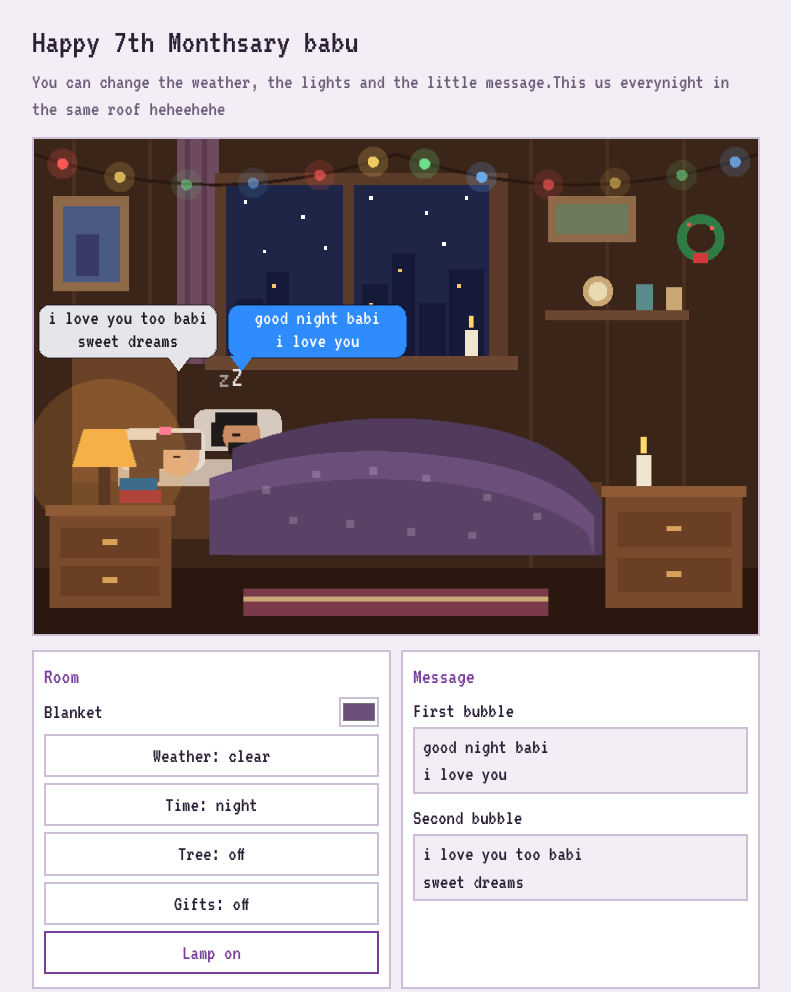
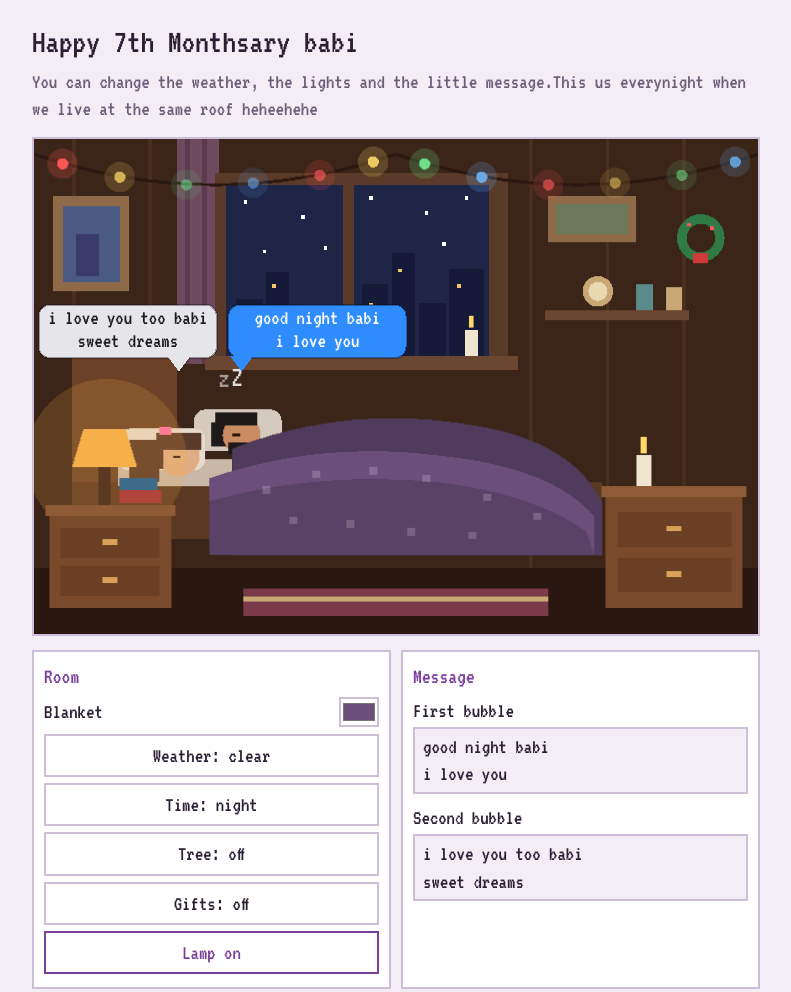
Before and after one commit to piratekingluffy123/Happy7thMonthsary, a plain HTML site: page index.html in a window 1280 px wide. Shown: the whole page, without its empty margins (244-1035 px from the left). Drawn offline with Linux system fonts and the light colour scheme.

Commit message:
Update index.html

```diff
--- a/index.html
+++ b/index.html
@@ -56,8 +56,8 @@ button:focus-visible,input:focus-visible{outline:3px solid var(--accent);outline
 </head>
 <body>
 <main>
-<h1>Happy 7th Monthsary babu</h1>
-<p class="sub">You can change the weather, the lights and the little message.This us everynight in the same roof heheehehe</p>
+<h1>Happy 7th Monthsary babi</h1>
+<p class="sub">You can change the weather, the lights and the little message.This us everynight when we live at the same roof heheehehe</p>
 <div id="wrap" class="none">
 <svg id="scene" viewBox="0 0 380 260" role="img" shape-rendering="crispEdges">
 <title>Two people sleeping in a cozy bedroom at Christmas, with text message bubbles above them</title>
```
